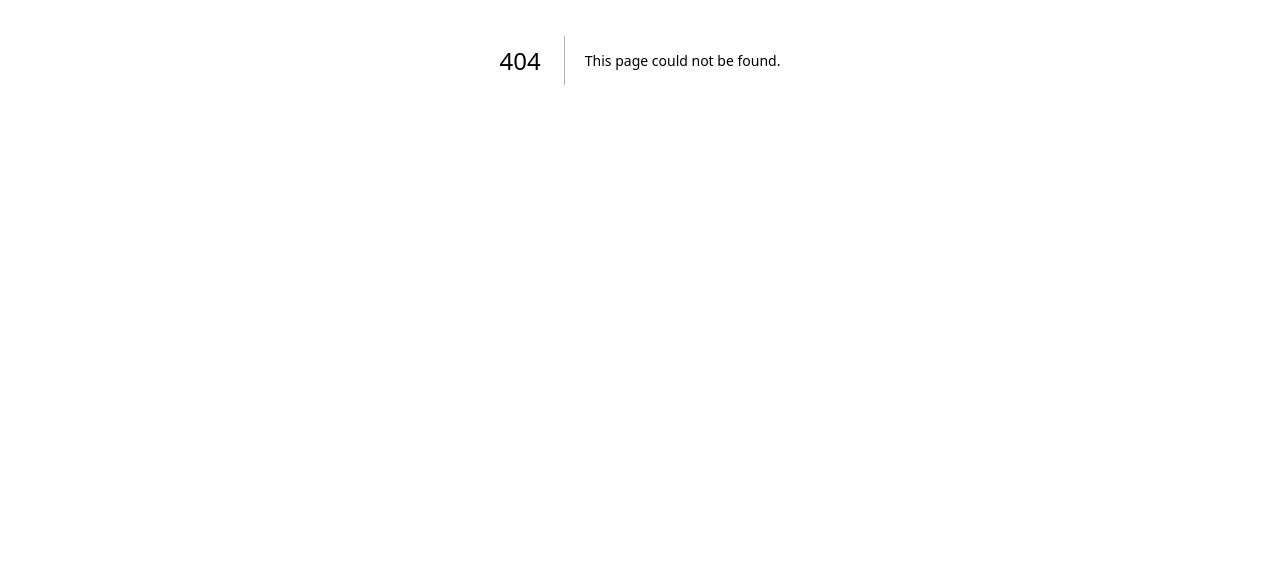
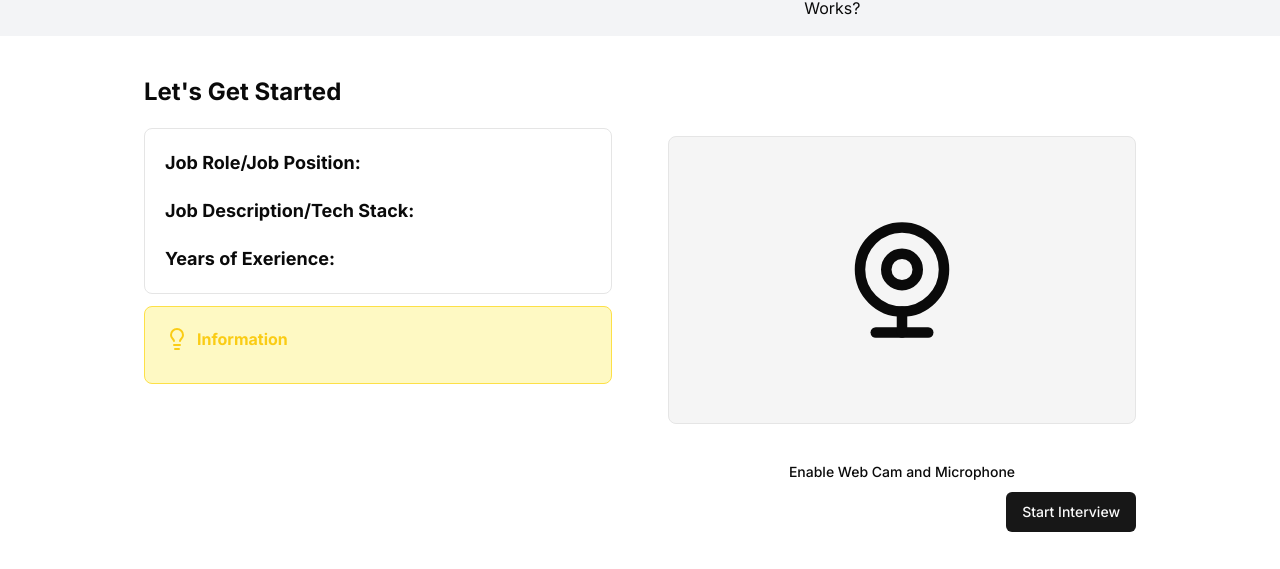
Before and after one commit to tedda980/AI-Mock-Interview, a Next.js app: page /dashboard/interview/1 in a window 1280 px wide. Before the commit this address had no page. Shown: the part 340-909 px from the top of the page. Before the commit the page ends 800 px from the top, so only its background shows below. Built offline with nearby package versions, Linux system fonts and the light colour scheme; no server answers; the database is empty.

Commit message:
Updated landing page and interview start feature

```diff
--- a/app/dashboard/_components/AddNewInterview.js
+++ b/app/dashboard/_components/AddNewInterview.js
@@ -19,6 +19,7 @@
 import { useUser } from "@clerk/nextjs";
 import moment from "moment";
 import { db } from "@/utils/db";
+import { useRouter } from "next/navigation";
 
 function AddNewInterview() {
   const [openDailog, setOpenDailog] = useState(false);
@@ -27,6 +28,7 @@
   const [jobExperience, setJobExperience] = useState();
   const [loading, setLoading] = useState(false);
   const [jsonResponse, setJsonResponse] = useState([]);
+  const router = useRouter();
   const { user } = useUser();
 
   const onSubmit = async (e) => {
@@ -70,6 +72,7 @@
       console.log("Inserted ID:", resp);
       if (resp) {
         setOpenDailog(false);
+        router.push("/dashboard/interview/" + resp[0]?.mockId);
       }
     } else {
       console.log("ERROR");
--- /dev/null
+++ b/app/dashboard/interview/[interviewId]/page.js
@@ -0,0 +1,83 @@
+"use client";
+import { Button } from "@/components/ui/button";
+import { db } from "@/utils/db";
+import { MockInterview } from "@/utils/schema";
+import { eq } from "drizzle-orm";
+import { Lightbulb, WebcamIcon } from "lucide-react";
+import React, { useEffect, useState } from "react";
+import Webcam from "react-webcam";
+
+function Interview({ params }) {
+  const [interviewData, setInterviewData] = useState();
+  const [webCamEnabled, setWebCamEnabled] = useState(false);
+  useEffect(() => {
+    console.log(params.interviewId);
+    GetInterviewDetails();
+  }, []);
+
+  /**
+   *Used to Get Interview Details by MockId/Interview Id */
+
+  const GetInterviewDetails = async () => {
+    const result = await db
+      .select()
+      .from(MockInterview)
+      .where(eq(MockInterview.mockId, params.interviewId));
+
+    setInterviewData(result[0]);
+  };
+  return (
+    <div className="my-10 ">
+      <h2 className="font-bold text-2xl">Let's Get Started</h2>
+      <div className="grid grid-cols-1 md:grid-cols-2 gap-14 ">
+        <div className="flex flex-col my-5 gap-3">
+          <div className="flex flex-col  p-5 rounded-lg border gap-5">
+            <h2 className="text-lg">
+              <strong>Job Role/Job Position:</strong>
+              {interviewData?.jobPosition}
+            </h2>
+            <h2 className="text-lg">
+              <strong>Job Description/Tech Stack:</strong>
+              {interviewData?.jobDesc}
+            </h2>
+            <h2 className="text-lg">
+              <strong>Years of Exerience:</strong>
+              {interviewData?.jobExperience}
+            </h2>
+          </div>
+
+          <div className="p-5 border rounded-lg border-yellow-300 bg-yellow-100">
+            <h2 className="flex gap-2 items-center text-yellow-400">
+              <Lightbulb /> <strong>Information</strong>
+            </h2>
+            <h2 className="mt-3 text-yellow-500">
+              {process.env.NEXT_PUBLIC_INFORMATION}
+            </h2>
+          </div>
+        </div>
+        <div>
+          {webCamEnabled ? (
+            <Webcam
+              onUserMedia={() => setWebCamEnabled(true)}
+              onUserMediaError={() => setWebCamEnabled(false)}
+              mirrored={true}
+              style={{ height: 300, width: 300 }}
+            />
+          ) : (
+            <>
+              <WebcamIcon className="h-72 w-full p-20 my-7 bg-secondary rounded-lg border" />
+              <Button variant="ghost" className="w-full" onClick={() => setWebCamEnabled(true)}>
+                Enable Web Cam and Microphone
+              </Button>
+            </>
+          )}
+        </div>
+      </div>
+      <div className="flex justify-end items-end">
+        <Button>Start Interview</Button>
+      </div>
+    </div>
+  );
+}
+
+export default Interview;
--- a/package.json
+++ b/package.json
@@ -24,6 +24,7 @@
     "next": "14.2.7",
     "react": "^18",
     "react-dom": "^18",
+    "react-webcam": "^7.2.0",
     "tailwind-merge": "^2.5.2",
     "tailwindcss-animate": "^1.0.7",
     "uuid": "^10.0.0"
```
Also changed, not shown: app/dashboard/layout.js (line endings or trailing spaces), 1 other file (tests, documents, lock files or other folders).
